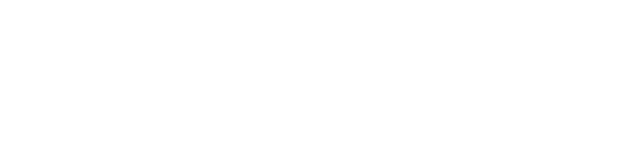
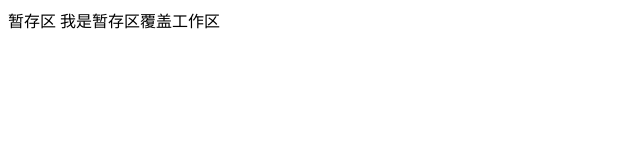
Before and after one commit to Y-648/git20201207, a plain HTML site: page index.html in a window 1280 px wide. Shown: the whole page, without its empty margins (0-640 px from the left). Drawn offline with Linux system fonts and the light colour scheme.

Commit message:
第二次提交index.html文件

```diff
--- a/index.html
+++ b/index.html
@@ -7,6 +7,7 @@
     <title>Document</title>
 </head>
 <body>
-
+    暂存区
+    我是暂存区覆盖工作区
 </body>
 </html>
```
